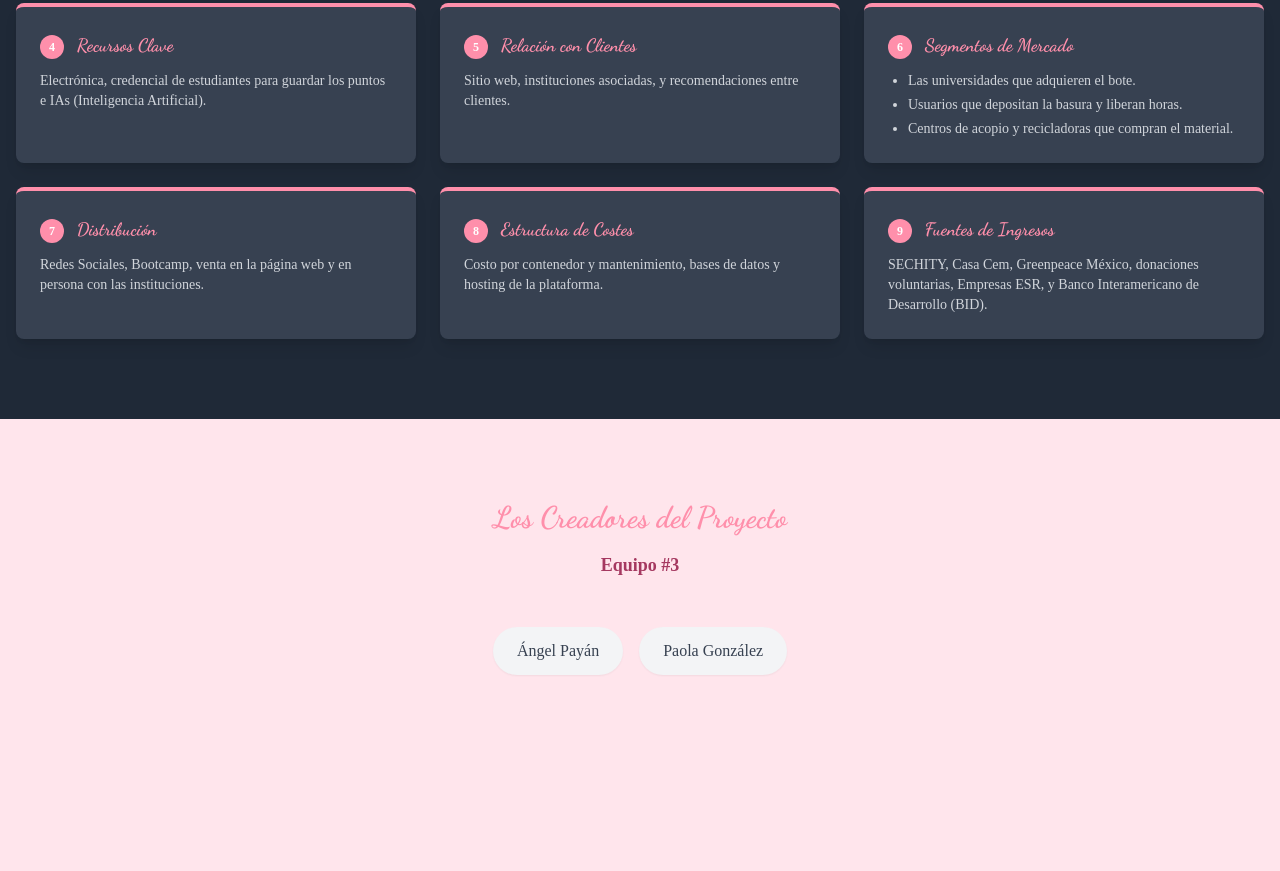
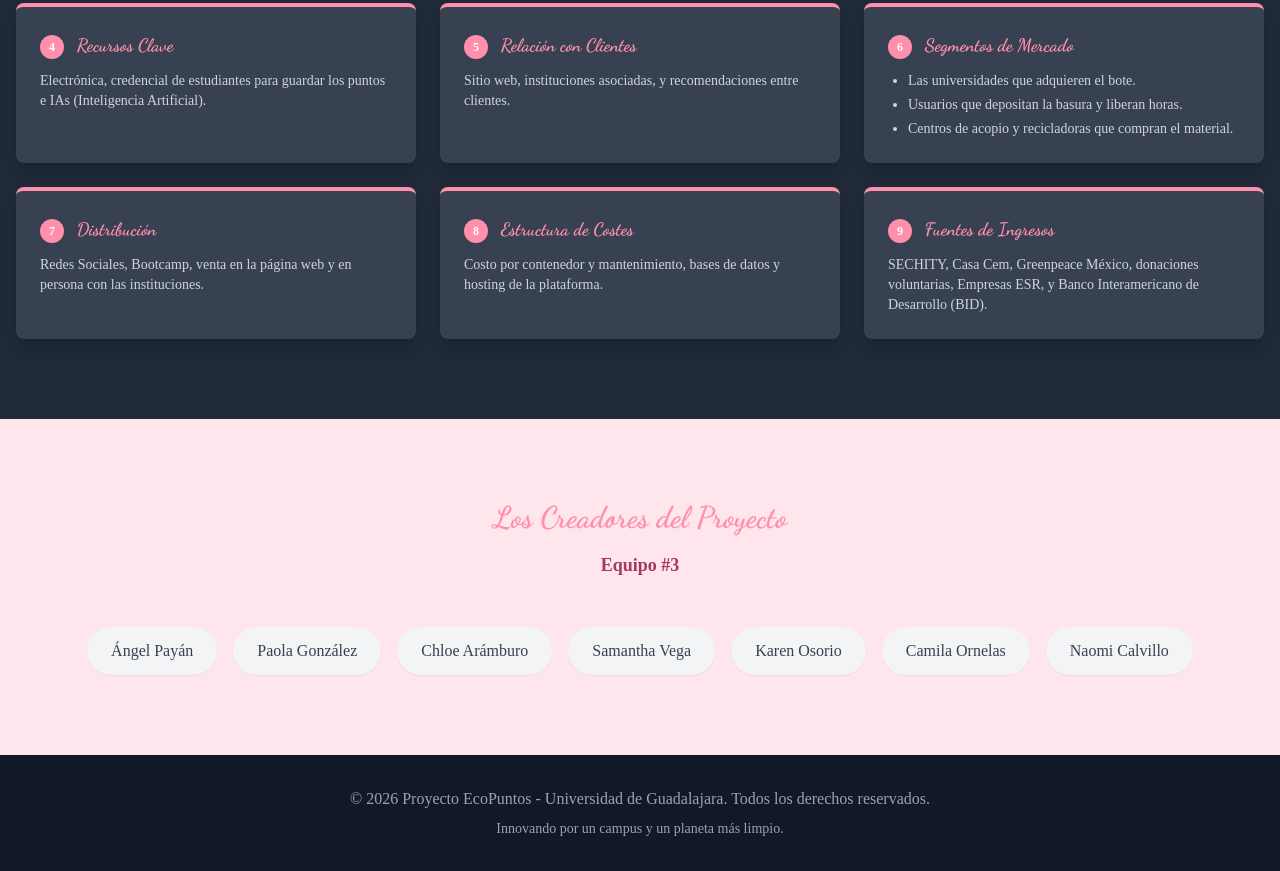
Before and after one commit to paolagonzalez4735-design/Ecopuntos, a plain HTML site: page index.html in a window 1280 px wide. Shown: the part 2817-3688 px from the top of the page. Before the commit the page ends 3572 px from the top, so only its background shows below. Drawn offline with nearby package versions, Linux system fonts and the light colour scheme.

Commit message:
Update index.html

```diff
--- a/index.html
+++ b/index.html
@@ -237,4 +237,19 @@
         <div class="flex flex-wrap justify-center gap-4">
             <div class="bg-gray-100 py-3 px-6 rounded-full shadow-sm text-gray-700 font-medium font-cursive">Ángel Payán</div>
             <div class="bg-gray-100 py-3 px-6 rounded-full shadow-sm text-gray-700 font-medium font-cursive">Paola González</div>
-            <div class="bg-gray-100 py-3 px-6 rounded-full shadow-sm text-gray-700 font-medium
+            <div class="bg-gray-100 py-3 px-6 rounded-full shadow-sm text-gray-700 font-medium font-cursive">Chloe Arámburo</div>
+            <div class="bg-gray-100 py-3 px-6 rounded-full shadow-sm text-gray-700 font-medium font-cursive">Samantha Vega</div>
+            <div class="bg-gray-100 py-3 px-6 rounded-full shadow-sm text-gray-700 font-medium font-cursive">Karen Osorio</div>
+            <div class="bg-gray-100 py-3 px-6 rounded-full shadow-sm text-gray-700 font-medium font-cursive">Camila Ornelas</div>
+            <div class="bg-gray-100 py-3 px-6 rounded-full shadow-sm text-gray-700 font-medium font-cursive">Naomi Calvillo</div>
+        </div>
+    </section>
+
+    <!-- Footer -->
+    <footer class="bg-gray-900 text-gray-400 py-8 text-center">
+        <p>&copy; 2026 Proyecto EcoPuntos - Universidad de Guadalajara. Todos los derechos reservados.</p>
+        <p class="mt-2 text-sm">Innovando por un campus y un planeta más limpio.</p>
+    </footer>
+
+</body>
+</html>
```
